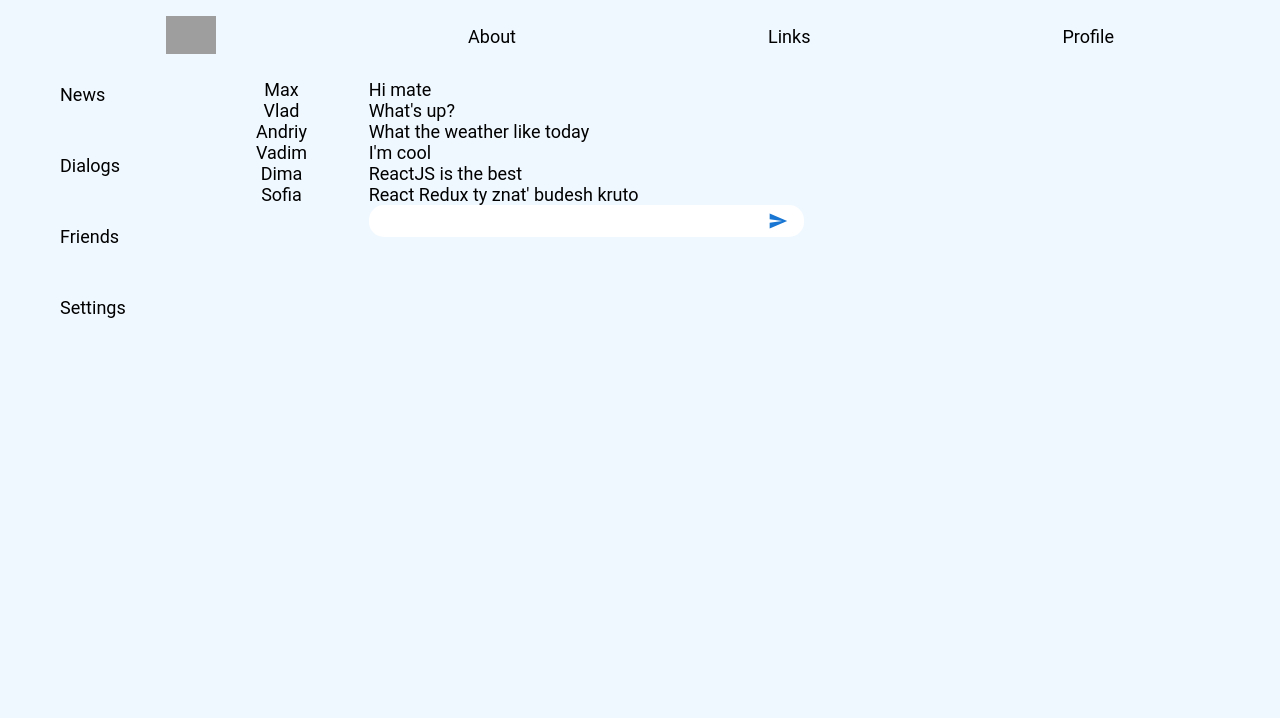
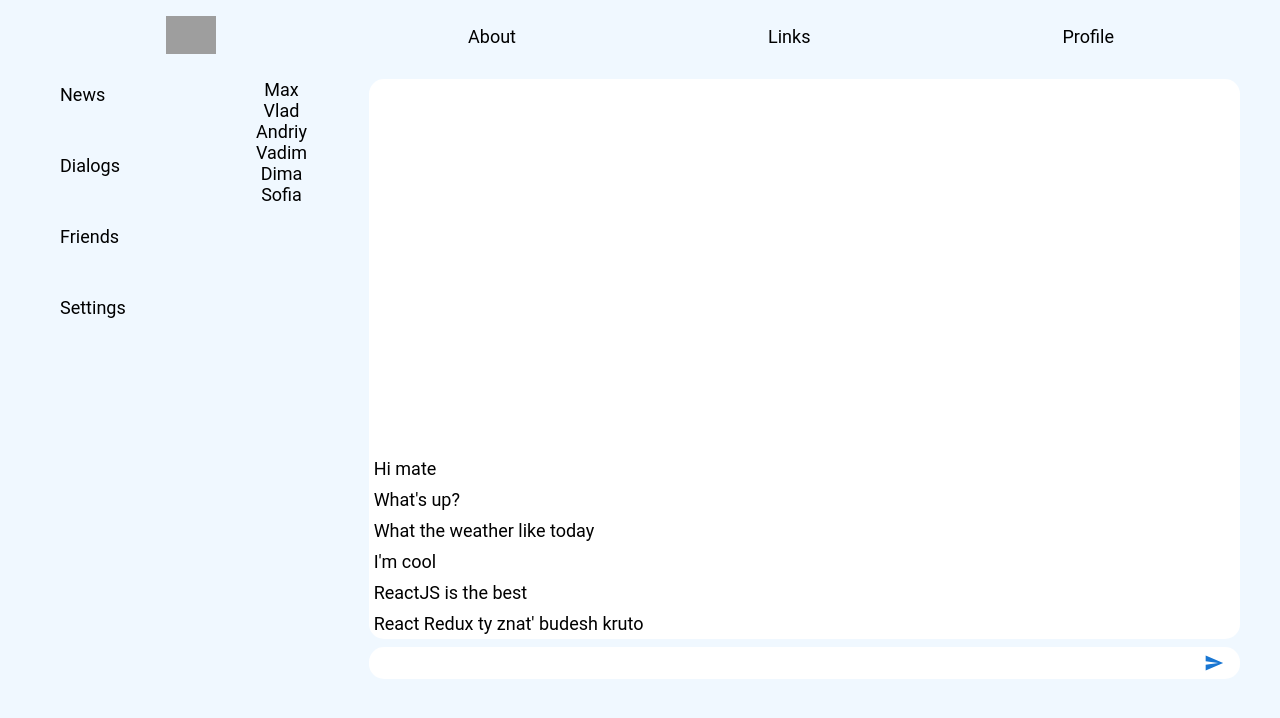
Before and after one commit to maxzhovtyj/SOCIAL.IO-client, a React (Create React App) app: page /dialogs in a window 1280 px wide. Shown: the top 718 px of the page. Built offline with nearby package versions, Linux system fonts and the light colour scheme; grey boxes are pictures that could not be loaded.

Commit message:
stylization for dialog page and try-catch for an empty message

```diff
--- a/src/components/main.component/Dialogs/Dialogs.jsx
+++ b/src/components/main.component/Dialogs/Dialogs.jsx
@@ -17,10 +17,18 @@ const Dialogs = () => {
     const onSetNewMessage = (event) => {
         setNewMessage(event.target.value)
     }
+
     function newMessageSend() {
-        let newDialogMessage = {id: Date.now(), messageContent: newMessage}
-        dispatch({type: 'ADD_MESSAGE', newDialogMessage})
-        setNewMessage('')
+        try {
+            let newDialogMessage = {id: Date.now(), messageContent: newMessage}
+            if (!newDialogMessage.messageContent) {
+                throw "Empty message"
+            }
+            dispatch({type: 'ADD_MESSAGE', newDialogMessage})
+            setNewMessage('')
+        } catch (error) {
+            console.error(error)
+        }
     }
 
     return (
@@ -28,11 +36,16 @@ const Dialogs = () => {
             <div className={classes.dialogsList}>
                 {dialogsList.map(user => <DialogItem userName={user.name} id={user.id} key={user.id}/>)}
             </div>
-            <div className={classes.messageContent}>
-                {dialogContent.map(message => <Message messageContent={message.messageContent} key={message.id}/>)}
+            <div className={classes.chatContent}>
+                <div className={classes.messagesWrapper}>
+                    <div className={classes.messages}>
+                        {dialogContent.map(message => <Message messageContent={message.messageContent} key={message.id}/>)}
+                    </div>
+                </div>
                 <div className={classes.messageSend}>
-                    <textarea value={newMessage} onChange={onSetNewMessage} className={classes.messageInput} />
-                    <Button onClick={newMessageSend} type="button" className={classes.messageBtn} disableRipple endIcon={<SendIcon/>}/>
+                    <textarea value={newMessage} onChange={onSetNewMessage} className={classes.messageInput}/>
+                    <Button onClick={newMessageSend} type="button" className={classes.messageBtn} disableRipple
+                            endIcon={<SendIcon/>}/>
                 </div>
             </div>
         </div>
--- a/src/components/main.component/Dialogs/Dialogs.module.css
+++ b/src/components/main.component/Dialogs/Dialogs.module.css
@@ -1,15 +1,42 @@
-.dialogsWrapper{
+.dialogsWrapper {
     display: grid;
     grid-template-columns: 2fr 10fr;
 }
-.dialogsList{}
-.dialogsItem{
+
+.dialogsList {
+}
+
+.dialogsItem {
     display: flex;
     justify-content: center;
 }
 
-.messageContent{}
-.message{}
+.chatContent {
+}
+
+.messagesWrapper {
+    overflow: auto;
+    max-height: 70vh;
+    height: 100%;
+}
+
+.messages {
+    height: 70vh;
+    border-radius: 15px;
+    background-color: white;
+    display: flex;
+    flex-direction: column;
+    justify-content: flex-end;
+}
+
+.message {
+    display: inline-block;
+    padding: 3px;
+    margin: 2px;
+    border-radius: 5px;
+    /*background-color: rgba(46, 148, 255, 0.68);*/
+    word-wrap: break-word;
+}
 
 .messageInput {
     height: 20px;
@@ -22,13 +49,15 @@
     padding-left: 10px;
     overflow: auto !important;
 }
+
 .messageInput:focus-visible {
     outline: none;
 }
 
-.messageSend{
+.messageSend {
+    margin-top: .5rem;
     border-radius: 15px;
-    width: 50%;
+    width: 100%;
     background-color: white;
     display: flex;
     align-items: center;
--- a/src/components/main.component/Dialogs/Message/Message.jsx
+++ b/src/components/main.component/Dialogs/Message/Message.jsx
@@ -2,9 +2,9 @@ import React from 'react';
 import classes from "../Dialogs.module.css";
 
 const Message = ({messageContent}) => (
-    <div className={classes.message}>
+    <span className={classes.message}>
         {messageContent}
-    </div>
+    </span>
 )
 
 export default Message;
```
